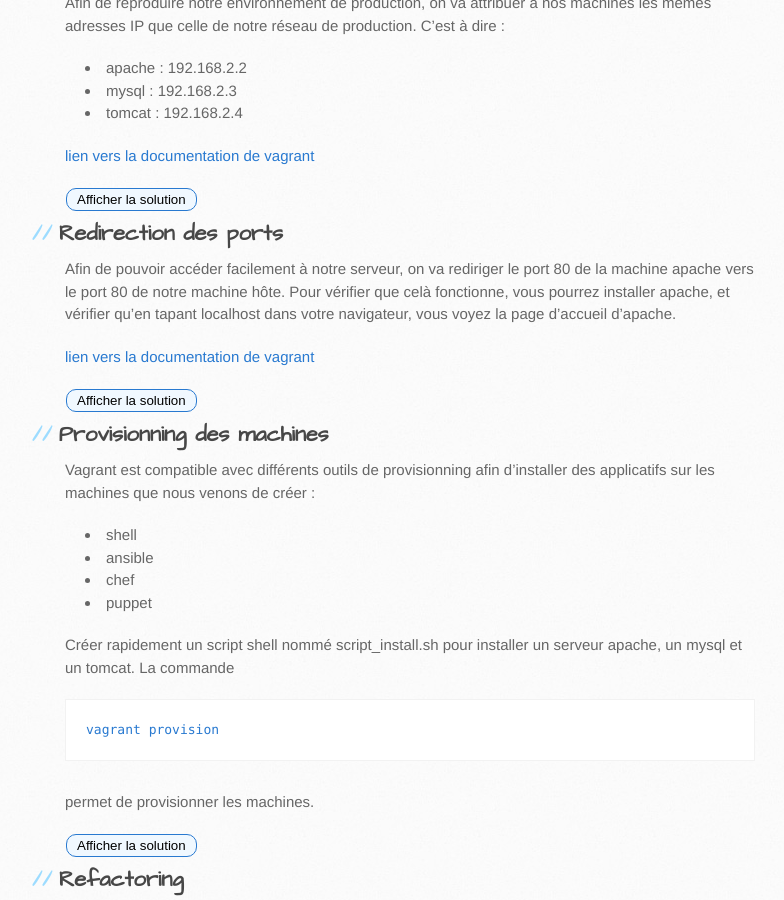
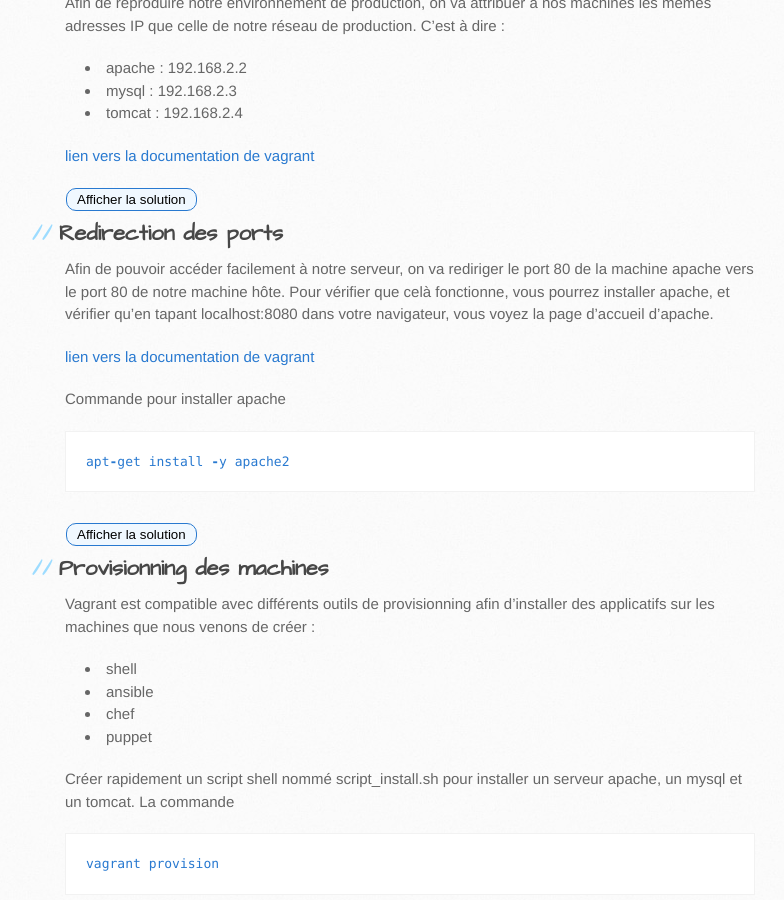
Before and after one commit to Jean-Eudes/blog, a Jekyll site: the page built from _posts/2013-12-04-introduction_to_vagrant.md, in a window 1280 px wide and 900 px high, scrolled down 2466 px. Shown: the whole window, without its empty margins (105-889 px from the left). Built offline with Jekyll 4.4.1, drawn with Linux system fonts in a browser that asks for light colours; nearby versions of some CDN libraries.

Commit message:
fix redirection port

```diff
--- a/_posts/2013-12-04-introduction_to_vagrant.md
+++ b/_posts/2013-12-04-introduction_to_vagrant.md
@@ -206,9 +206,14 @@ end
 
 ## Redirection des ports
 
-Afin de pouvoir accéder facilement à notre serveur, on va rediriger le port 80 de la machine apache vers le port 80 de notre machine hôte. Pour vérifier que celà fonctionne, vous pourrez installer apache, et vérifier qu'en tapant localhost dans votre navigateur, vous voyez la page d'accueil d'apache.
+Afin de pouvoir accéder facilement à notre serveur, on va rediriger le port 80 de la machine apache vers le port 80 de notre machine hôte. Pour vérifier que celà fonctionne, vous pourrez installer apache, et vérifier qu'en tapant localhost:8080 dans votre navigateur, vous voyez la page d'accueil d'apache.
 
 [lien vers la documentation de vagrant](http://docs.vagrantup.com/v2/networking/forwarded_ports.html)
+
+Commande pour installer apache
+{% highlight ruby %}
+apt-get install -y apache2
+{% endhighlight %}
 
 <div class = 'solution'>
 {% highlight ruby %}
@@ -220,7 +225,7 @@ Vagrant.configure("2") do |config|
   config.vm.define "web" do |web|
     web.vm.hostname = "apache"
     web.vm.network :private_network, ip: "192.168.2.2"
-    web.vm.network :forwarded_port, guest: 80, host: 80
+    web.vm.network :forwarded_port, guest: 80, host: 8080
   end
 
   config.vm.define "db" do |db|
@@ -263,7 +268,7 @@ Vagrant.configure("2") do |config|
   config.vm.define "web" do |web|
     web.vm.hostname = "apache"
     web.vm.network :private_network, ip: "192.168.2.2"
-    web.vm.network :forwarded_port, guest: 80, host: 80
+    web.vm.network :forwarded_port, guest: 80, host: 8080
   end
 
   config.vm.define "db" do |db|
```
